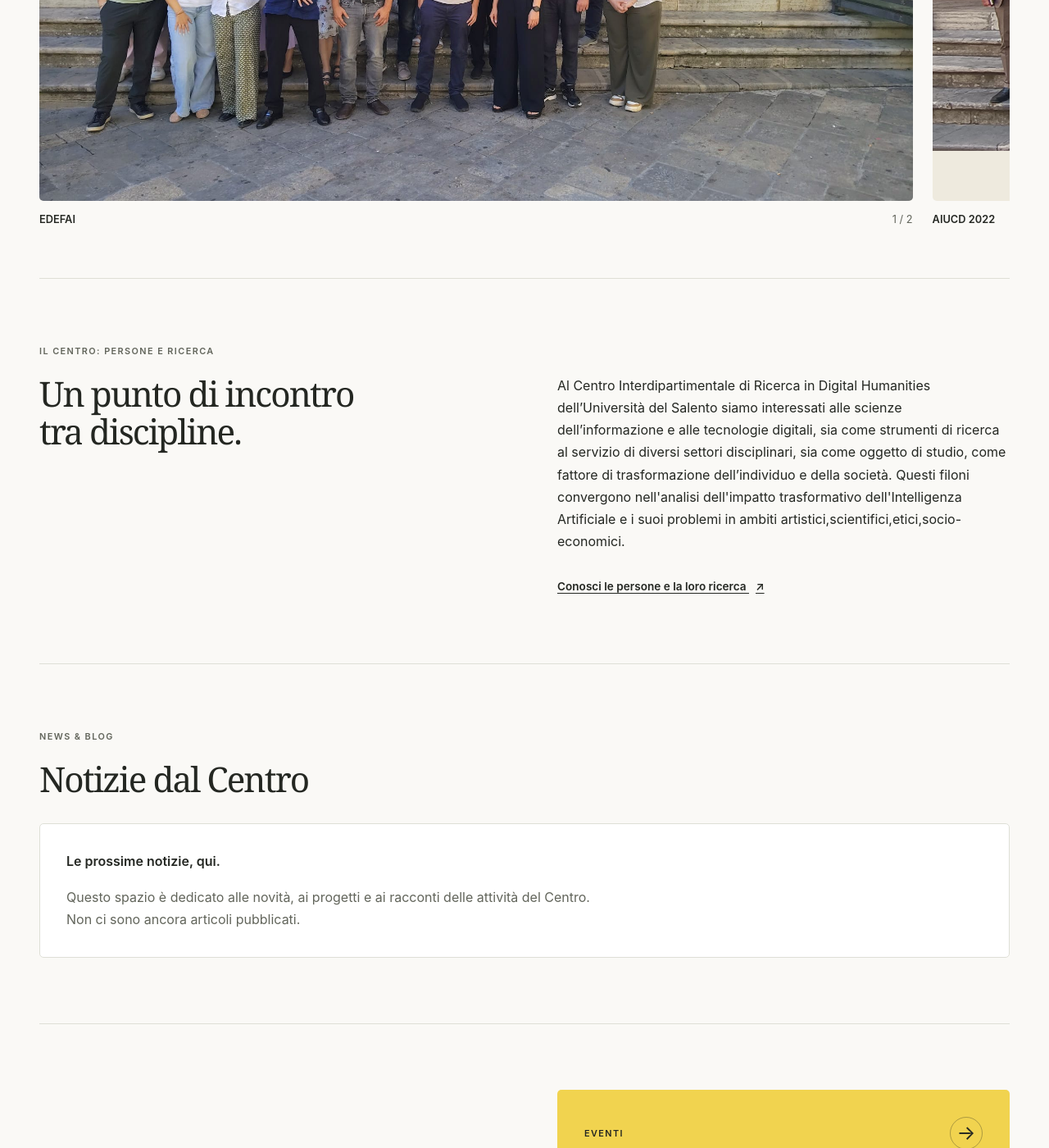
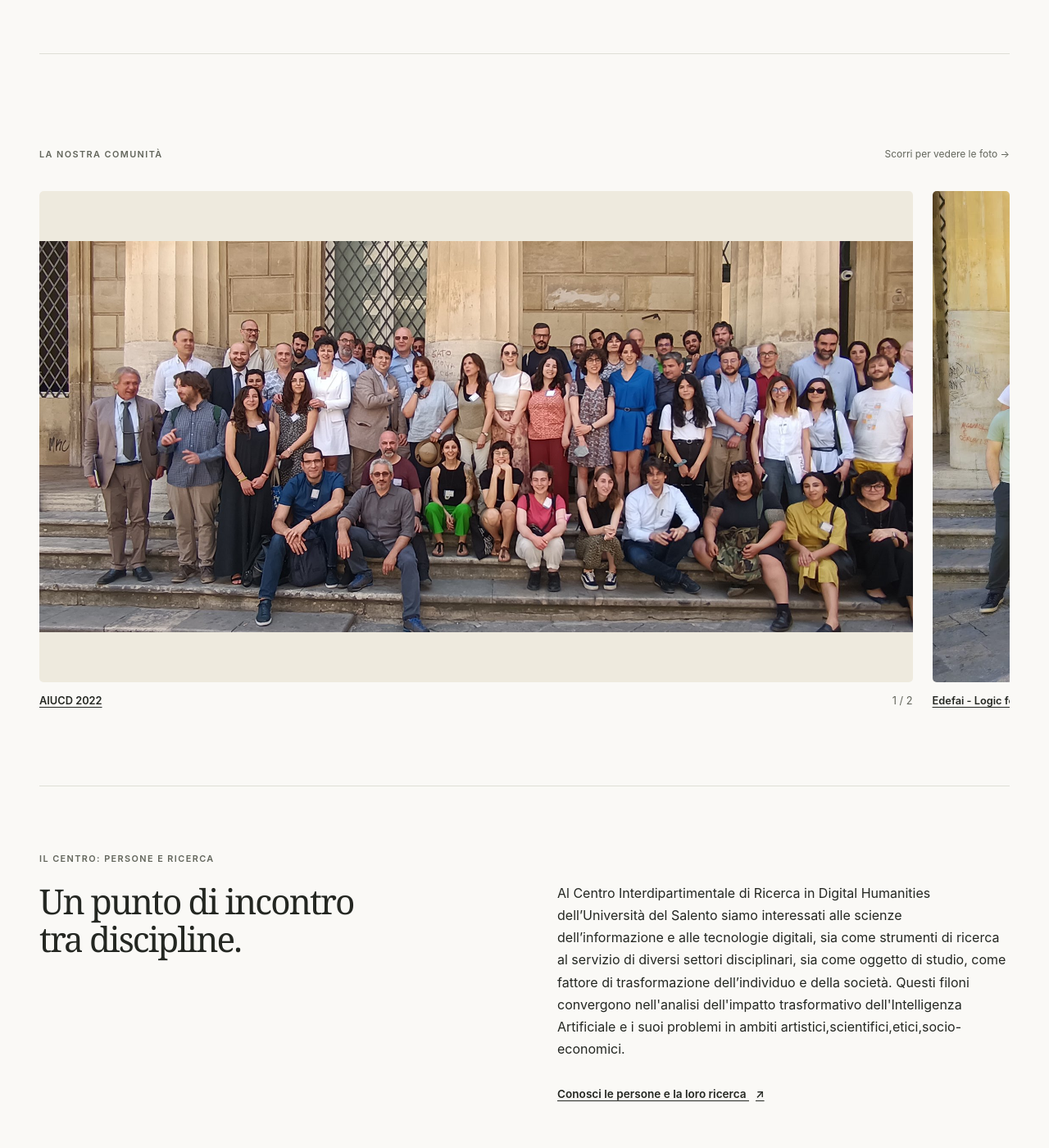
Before and after one commit to centrodh-unisalento/centrodh-unisalento.github.io, a Jekyll site: the page built from index.html, in a window 1280 px wide and 1400 px high, scrolled down 1090 px. Shown: the whole window at 82% size. Built offline with Jekyll 4.4.1, drawn with Linux system fonts in a browser that asks for light colours; some of the changed text lies outside the part shown.

Commit message:
Reorder homepage news and linked event photos
Co-authored-by: Copilot <223556219+Copilot@users.noreply.github.com>

```diff
--- a/index.html
+++ b/index.html
@@ -12,32 +12,6 @@ title: Umanesimo e digitale, in dialogo
       <a class="button" href="{{ '/persone/' | relative_url }}">Persone e ricerca <span aria-hidden="true">→</span></a>
       <a class="text-link" href="#centro">Scopri il Centro <span aria-hidden="true">↓</span></a>
     </div>
-  </div>
-  <div class="photo-reel-heading">
-    <p class="eyebrow" id="photo-reel-title">La nostra comunità</p>
-    <p id="photo-reel-hint">Scorri per vedere le foto <span aria-hidden="true">→</span></p>
-  </div>
-  <div class="photo-reel" role="group" aria-labelledby="photo-reel-title" aria-describedby="photo-reel-hint" tabindex="0">
-    <figure class="photo-reel-slide">
-      <img src="{{ '/edefai.jpg' | relative_url }}" alt="Foto di gruppo EDEFAI davanti alle colonne di un edificio storico." width="2048" height="1152" decoding="async">
-      <figcaption><span>EDEFAI</span><span class="photo-reel-count">1 / 2</span></figcaption>
-    </figure>
-    <figure class="photo-reel-slide">
-      <img src="{{ '/aiucd2022.jpeg' | relative_url }}" alt="Foto di gruppo AIUCD 2022 sulla scalinata di un edificio storico." width="2048" height="918" loading="lazy" decoding="async">
-      <figcaption><span>AIUCD 2022</span><span class="photo-reel-count">2 / 2</span></figcaption>
-    </figure>
-  </div>
-</section>
-
-<section id="centro" class="content-section intro-section" aria-labelledby="centro-title">
-  <div>
-    <p class="eyebrow"> Il Centro: persone e ricerca</p>
-    <h2 id="centro-title">Un punto di incontro<br>tra discipline.</h2>
-  </div>
-  <div class="section-copy">
-    <p>Al Centro Interdipartimentale di Ricerca in Digital Humanities dell’Università del Salento siamo interessati alle scienze dell’informazione e alle tecnologie digitali, sia come strumenti di ricerca al servizio di diversi settori disciplinari, sia come oggetto di studio,  come fattore di trasformazione dell’individuo e della società.
-    Questi filoni convergono nell'analisi dell'impatto trasformativo dell'Intelligenza Artificiale e i suoi problemi in ambiti artistici,scientifici,etici,socio-economici.</p>
-    <a class="text-link" href="{{ '/persone/' | relative_url }}">Conosci le persone e la loro ricerca <span aria-hidden="true">↗</span></a>
   </div>
 </section>
 
@@ -65,6 +39,39 @@ title: Umanesimo e digitale, in dialogo
   {% endif %}
 </section>
 
+<section class="content-section" aria-labelledby="photo-reel-title">
+  <div class="photo-reel-heading">
+    <p class="eyebrow" id="photo-reel-title">La nostra comunità</p>
+    <p id="photo-reel-hint">Scorri per vedere le foto <span aria-hidden="true">→</span></p>
+  </div>
+  <div class="photo-reel" role="group" aria-labelledby="photo-reel-title" aria-describedby="photo-reel-hint" tabindex="0">
+    <figure class="photo-reel-slide">
+      <a href="https://conference.unisalento.it/ocs/index.php/aiucd2022/index/pages/view/convegno">
+        <img src="{{ '/aiucd2022.jpeg' | relative_url }}" alt="Foto di gruppo AIUCD 2022 sulla scalinata di un edificio storico." width="2048" height="918" decoding="async">
+      </a>
+      <figcaption><a href="https://conference.unisalento.it/ocs/index.php/aiucd2022/index/pages/view/convegno">AIUCD 2022</a><span class="photo-reel-count">1 / 2</span></figcaption>
+    </figure>
+    <figure class="photo-reel-slide">
+      <a href="https://sites.google.com/view/edefai/">
+        <img src="{{ '/edefai.jpg' | relative_url }}" alt="Foto di gruppo EDEFAI davanti alle colonne di un edificio storico." width="2048" height="1152" loading="lazy" decoding="async">
+      </a>
+      <figcaption><a href="https://sites.google.com/view/edefai/">Edefai - Logic for the AI spring 2026</a><span class="photo-reel-count">2 / 2</span></figcaption>
+    </figure>
+  </div>
+</section>
+
+<section id="centro" class="content-section intro-section" aria-labelledby="centro-title">
+  <div>
+    <p class="eyebrow"> Il Centro: persone e ricerca</p>
+    <h2 id="centro-title">Un punto di incontro<br>tra discipline.</h2>
+  </div>
+  <div class="section-copy">
+    <p>Al Centro Interdipartimentale di Ricerca in Digital Humanities dell’Università del Salento siamo interessati alle scienze dell’informazione e alle tecnologie digitali, sia come strumenti di ricerca al servizio di diversi settori disciplinari, sia come oggetto di studio,  come fattore di trasformazione dell’individuo e della società.
+    Questi filoni convergono nell'analisi dell'impatto trasformativo dell'Intelligenza Artificiale e i suoi problemi in ambiti artistici,scientifici,etici,socio-economici.</p>
+    <a class="text-link" href="{{ '/persone/' | relative_url }}">Conosci le persone e la loro ricerca <span aria-hidden="true">↗</span></a>
+  </div>
+</section>
+
 <section id="eventi" class="content-section feature-section" aria-labelledby="eventi-title">
   <div>
     <p class="eyebrow">Eventi & News</p>
```
Also changed, not shown: README.md.
